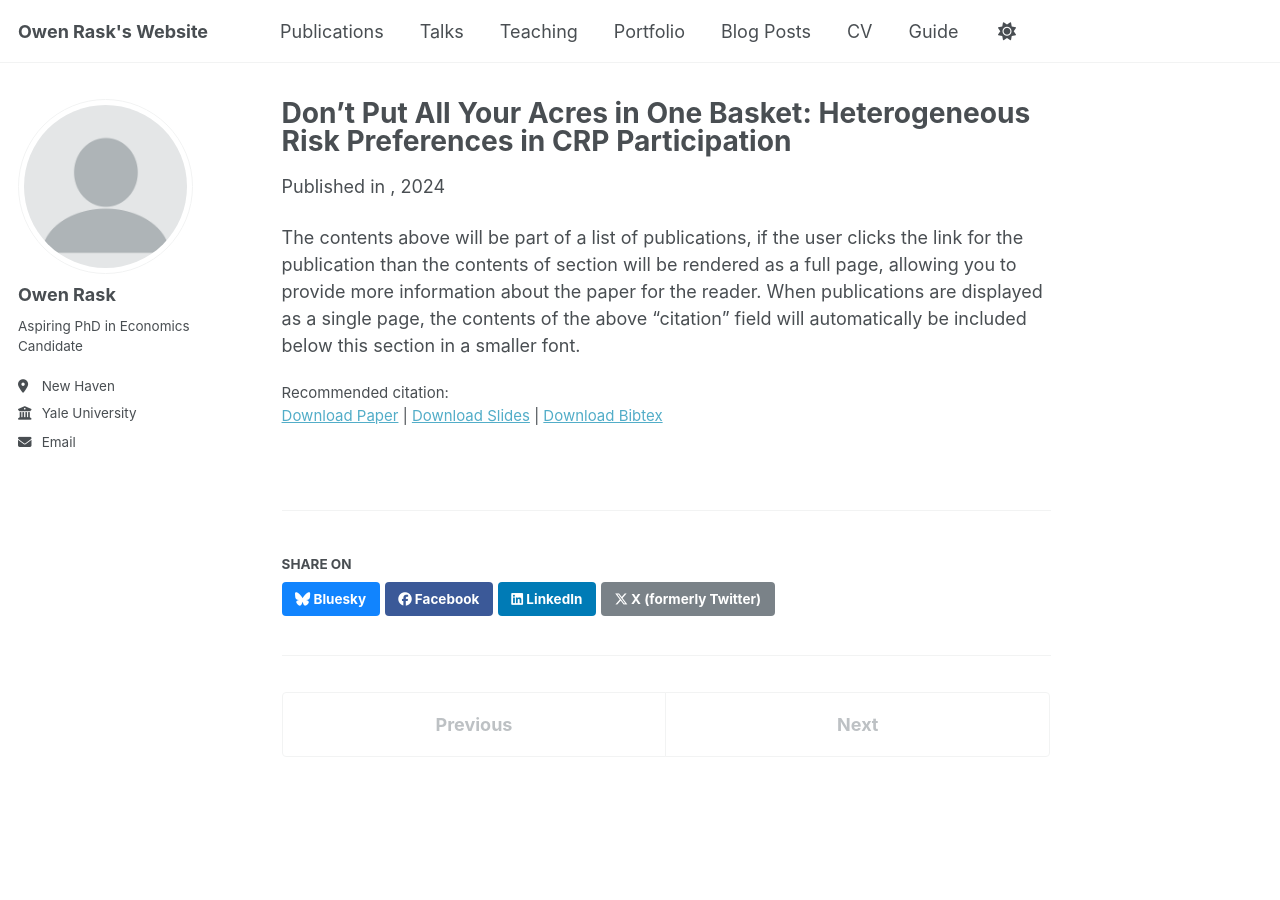
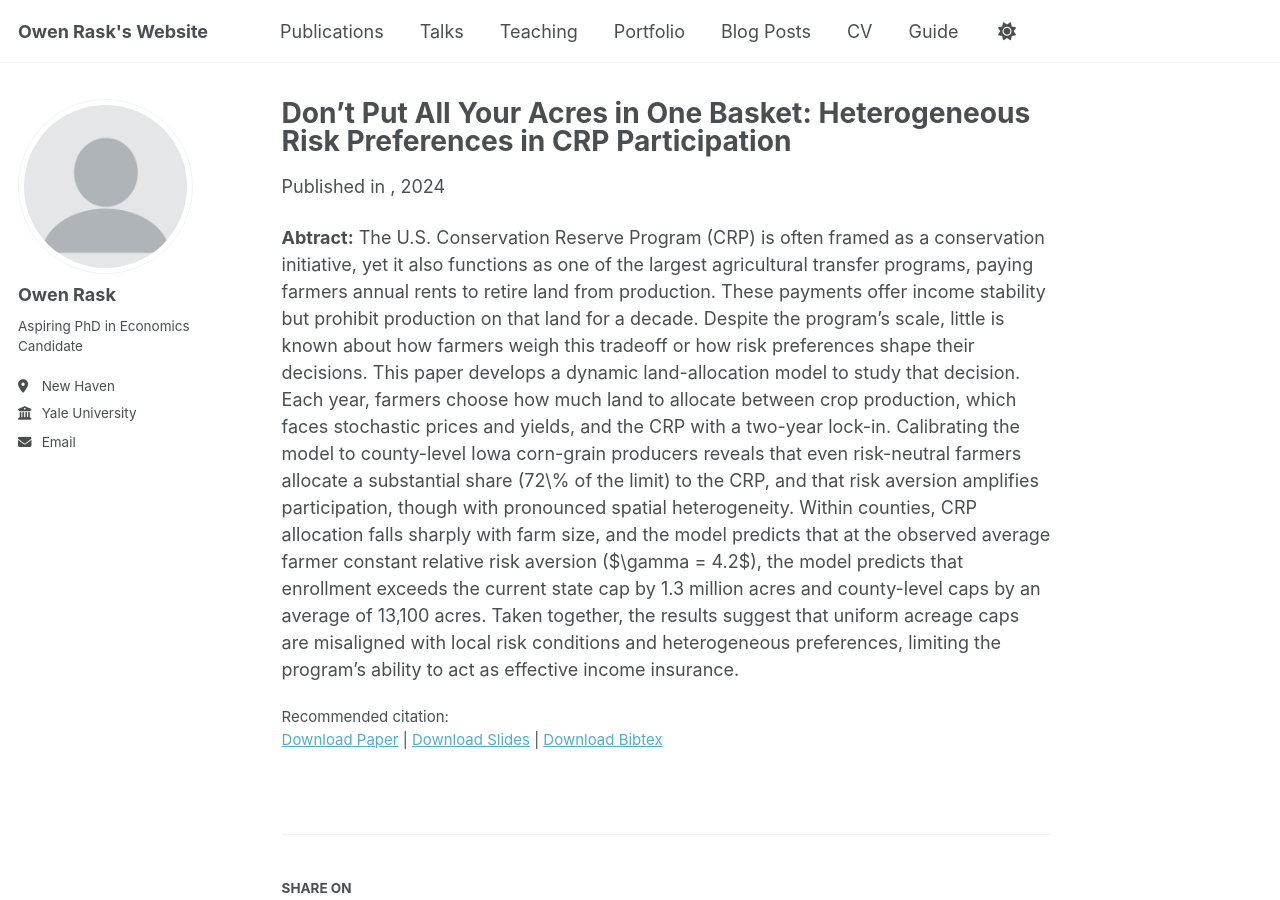
Before and after one commit to OwenRask/OwenRask.github.io, a Jekyll site: the page built from _publications/Ag_paper.md, in a window 1280 px wide and 900 px high. Built offline with Jekyll 4.4.1, drawn with Linux system fonts in a browser that asks for light colours; a script that is not in the unit is left out.

Commit message:
Update Ag_paper.md

```diff
--- a/_publications/Ag_paper.md
+++ b/_publications/Ag_paper.md
@@ -11,4 +11,5 @@ paperurl: 'http://owenrask.github.io/files/Ag_Econ_Project.pdf'
 bibtexurl: ''
 citation: ''
 ---
-The contents above will be part of a list of publications, if the user clicks the link for the publication than the contents of section will be rendered as a full page, allowing you to provide more information about the paper for the reader. When publications are displayed as a single page, the contents of the above "citation" field will automatically be included below this section in a smaller font.
+**Abtract:**
+The U.S. Conservation Reserve Program (CRP) is often framed as a conservation initiative, yet it also functions as one of the largest agricultural transfer programs, paying farmers annual rents to retire land from production. These payments offer income stability but prohibit production on that land for a decade. Despite the program’s scale, little is known about how farmers weigh this tradeoff or how risk preferences shape their decisions. This paper develops a dynamic land-allocation model to study that decision. Each year, farmers choose how much land to allocate between crop production, which faces stochastic prices and yields, and the CRP with a two-year lock-in. Calibrating the model to county-level Iowa corn-grain producers reveals that even risk-neutral farmers allocate a substantial share (72\% of the limit) to the CRP, and that risk aversion amplifies participation, though with pronounced spatial heterogeneity. Within counties, CRP allocation falls sharply with farm size, and the model predicts that at the observed average farmer constant relative risk aversion ($\gamma = 4.2$), the model predicts that enrollment exceeds the current state cap by 1.3 million acres and county-level caps by an average of 13,100 acres. Taken together, the results suggest that uniform acreage caps are misaligned with local risk conditions and heterogeneous preferences, limiting the program’s ability to act as effective income insurance.
```
